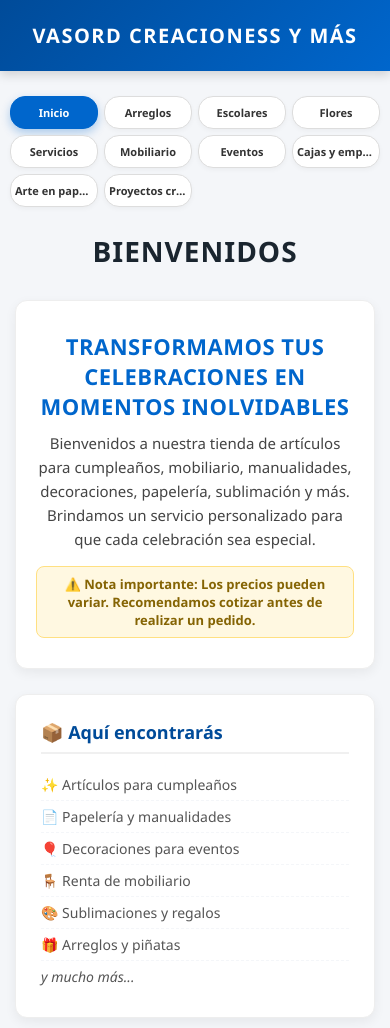
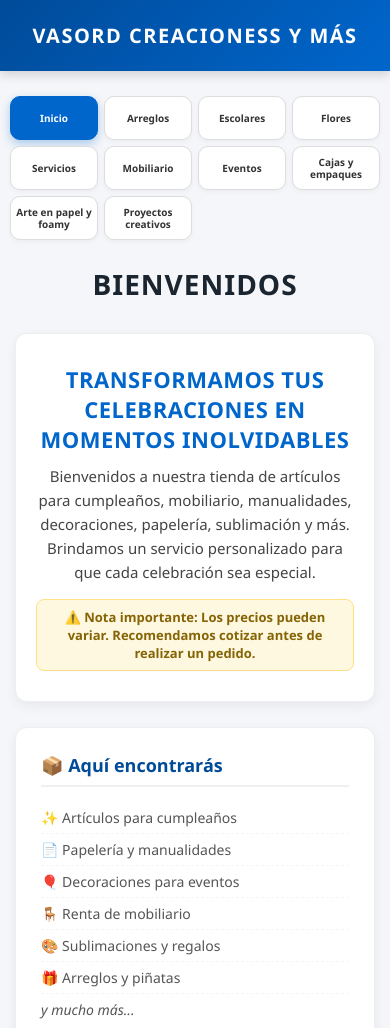
Before and after one commit to vasordhn-cpu/vasordhn, a plain HTML site: page index.html in a window 390 px wide. Shown: the top 1028 px of the page. Drawn offline with Linux system fonts and the light colour scheme.

Commit message:
Update index.html

```diff
--- a/index.html
+++ b/index.html
@@ -1,3 +1,4 @@
+
 <!DOCTYPE html>
 <html lang="es">
 <head>
@@ -637,16 +638,29 @@
         @media (max-width: 768px) {
             .nav-categorias {
                 display: grid;
-                grid-template-columns: repeat(4, 1fr);
+                grid-template-columns: repeat(4, minmax(0, 1fr));
                 gap: 6px;
                 padding: 0 10px;
             }
 
+            /* BOTONES DEL MENÚ: TEXTO COMPLETO EN VARIAS LÍNEAS */
             .nav-btn {
+                display: flex;
+                align-items: center;
+                justify-content: center;
                 width: 100%;
-                padding: 8px 4px;
-                font-size: 11px;
-                border-radius: 15px;
+                min-width: 0;
+                min-height: 44px;
+                padding: 6px 4px;
+                font-size: 10px;
+                font-weight: 700;
+                line-height: 1.2;
+                border-radius: 10px;
+                white-space: normal;
+                overflow-wrap: break-word;
+                text-align: center;
+                overflow: visible;
+                text-overflow: clip;
             }
 
             .header-franja h1 {
```
